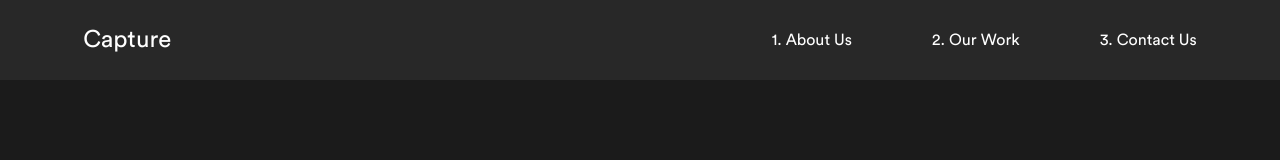
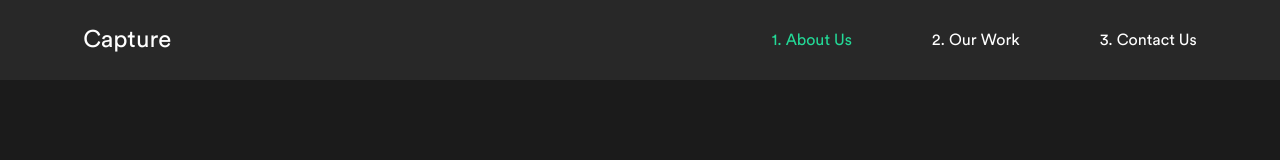
Before and after one commit to dhanush72/framer-portfolio, a React (Create React App) app: page / in a window 1280 px wide. Shown: the top 160 px of the page. Built offline with nearby package versions, Linux system fonts and the light colour scheme.

Commit message:
added active links

```diff
--- a/src/components/Nav.js
+++ b/src/components/Nav.js
@@ -1,25 +1,41 @@
 import React from "react";
+import { useLocation } from "react-router-dom";
 import styled from "styled-components";
 import { Link } from "react-router-dom";
 
+const links = [
+  {
+    to: "/",
+    text: "1. About Us",
+  },
+  {
+    to: "/work",
+    text: "2. Our Work",
+  },
+  {
+    to: "/contact",
+    text: "3. Contact Us",
+  },
+];
+
 const Nav = () => {
+  const location = useLocation();
   return (
     <Navs>
       <h1>
         <Link to="/">Capture</Link>
       </h1>
       <ul>
-        <li>
-          <Link to="/">1. About Us</Link>
-        </li>
-
-        <li>
-          <Link to="/work">2. Our Work</Link>
-        </li>
-
-        <li>
-          <Link to="/contact">3. Contact Us</Link>
-        </li>
+        {links.map(({ to, text }) => (
+          <li key={to}>
+            <StyledLink
+              className={to === location.pathname ? "active" : ""}
+              to={to}
+            >
+              {text}
+            </StyledLink>
+          </li>
+        ))}
       </ul>
     </Navs>
   );
@@ -49,4 +65,10 @@ const Navs = styled.nav`
   }
 `;
 
+const StyledLink = styled(Link)`
+  &.active {
+    color: #23d997;
+  }
+`;
+
 export default Nav;
```
Also changed, not shown: 1 other file (tests, documents, lock files or other folders).
